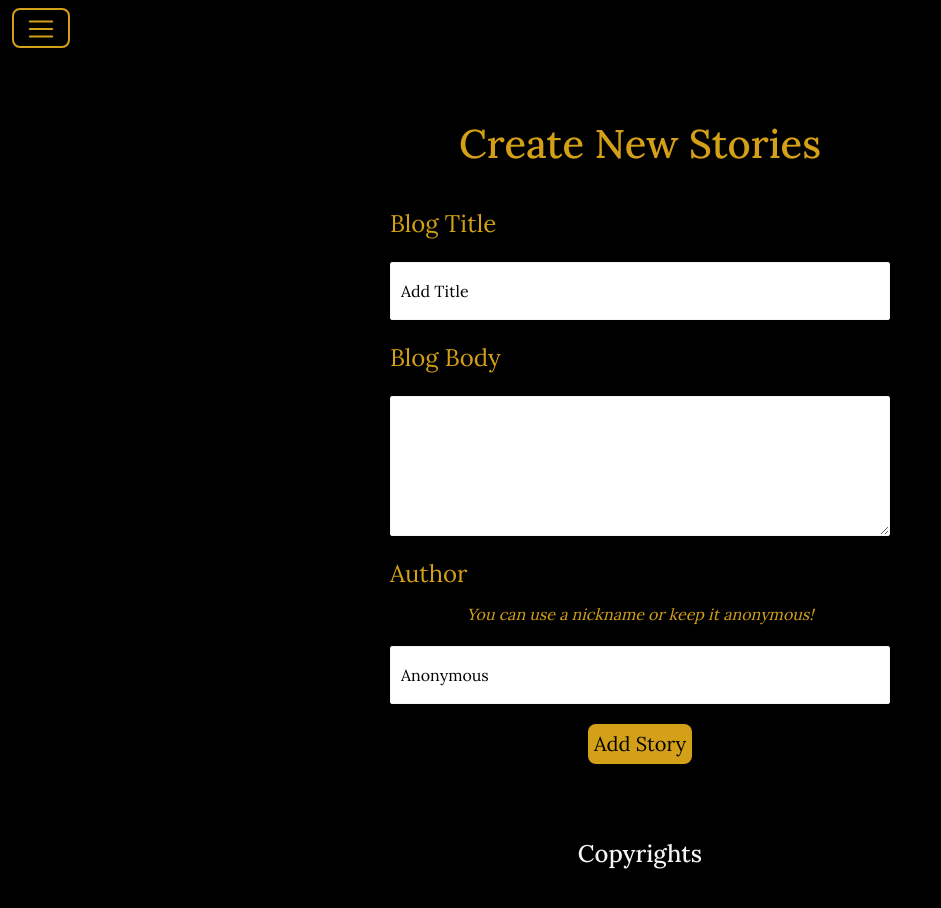
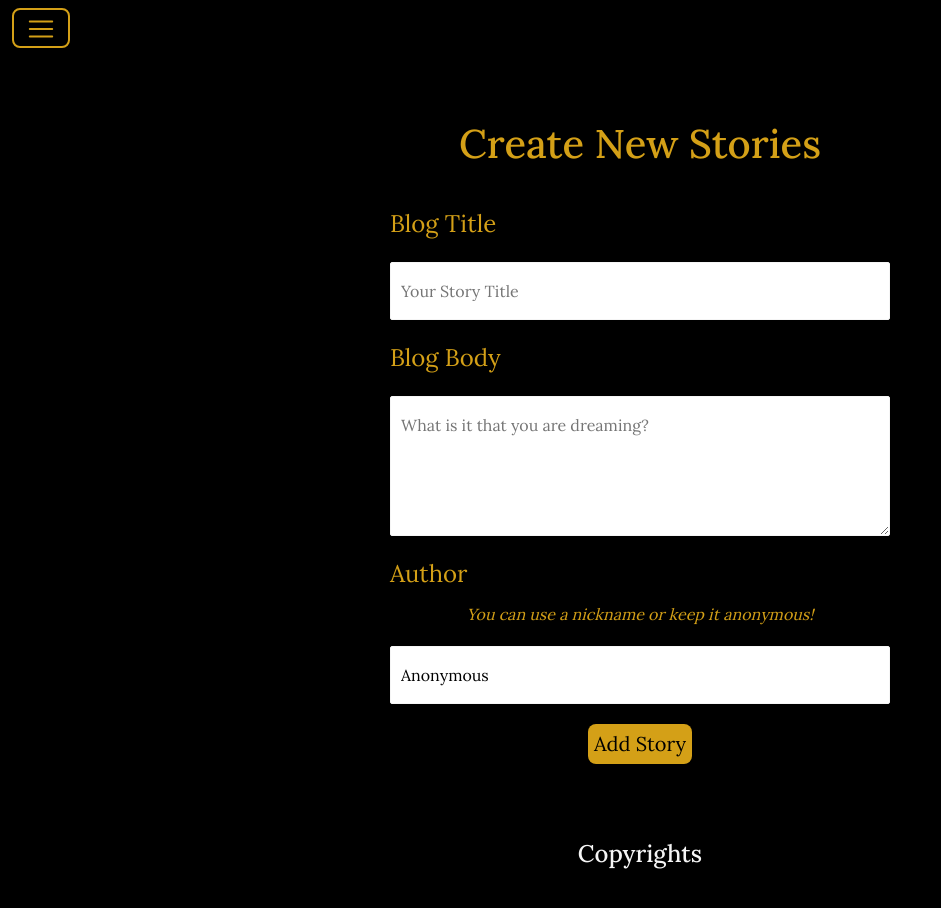
Before and after one commit to AkimuraNg/Dream-Blog, a React (Create React App) app in the folder dream/: page /create in a window 1280 px wide. Shown: the top 908 px of the page, without its empty margins (0-941 px from the left). Built offline with nearby package versions, Linux system fonts and the light colour scheme.

Commit message:
Fix input field, add navbar function

```diff
--- a/dream/src/App.css
+++ b/dream/src/App.css
@@ -244,10 +244,11 @@ button:active {
 .blog-preview {
   border: 2px solid #D4A017;
   border-radius: 8px;
-  padding: 10px 16px;
+  padding: 16px 12px;
   margin: 20px 12px;
   cursor: pointer;
   width: 24rem;
+  height: 12rem;
   text-align: center;
 }
 
@@ -404,6 +405,7 @@ button:active {
 
   .blog-preview {
     width: 18rem;
+    height: unset;
     margin: 20px 6px;
   }
 
--- a/dream/src/components/AddNew.js
+++ b/dream/src/components/AddNew.js
@@ -3,7 +3,7 @@ import {useNavigate} from 'react-router-dom'
 
 const AddNew = () => {
 
-  const [title, setTitle]= useState('Add Title')
+  const [title, setTitle]= useState('')
   const [body, setBody] = useState('')
   const [author, setAuthor] = useState('Anonymous')
   const [isPending, setIsPending] = useState(false)
@@ -32,14 +32,14 @@ const AddNew = () => {
         <h1>Create New Stories</h1>
         <form className="add-form" onSubmit={handleSubmit}>
           <label>Blog Title</label>
-          <input type="text" required value={title} onChange={(e) => setTitle(e.target.value)}></input>
+          <input type="text" required value={title} placeholder="Your Story Title" onChange={(e) => setTitle(e.target.value)}></input>
 
           <label>Blog Body</label>
-          <textarea required value={body} onChange={(e) => setBody(e.target.value)}></textarea>
+          <textarea required value={body} placeholder="What is it that you are dreaming?"onChange={(e) => setBody(e.target.value)}></textarea>
 
           <label>Author</label>
           <span>You can use a nickname or keep it anonymous!</span>
-              <input type="text" required value={author} onChange={(e) => setAuthor(e.target.value)}></input>
+              <input type="text" required value={author} placeholder="Anonymous" onChange={(e) => setAuthor(e.target.value)}></input>
           {!isPending && <button>Add Story</button>}
           { isPending && <button disable>Loading...</button>}
         </form>
--- a/dream/src/components/Navbar.js
+++ b/dream/src/components/Navbar.js
@@ -19,13 +19,13 @@ const Navbar = () => {
                         </div>
                         <div className="offcanvas-body">
                             <ul className="navbar-nav justify-content-center flex-grow-1 pe-3">
-                                <li className="nav-item">
-                                    <Link className="nav-link active" to="/">Home</Link>
+                                <li className="nav-item" data-bs-dismiss="offcanvas">
+                                    <Link className="nav-link active"  to="/">Home</Link>
                                 </li>
-                                <li className="nav-item">
+                                <li className="nav-item" data-bs-dismiss="offcanvas">
                                     <Link className="nav-link active" to="/blogs">Stories</Link>
                                 </li>
-                                <li className="nav-item">
+                                <li className="nav-item" data-bs-dismiss="offcanvas">
                                     <Link className="nav-link active" to="/create">Compose</Link>
                                 </li>
                             </ul>
```
